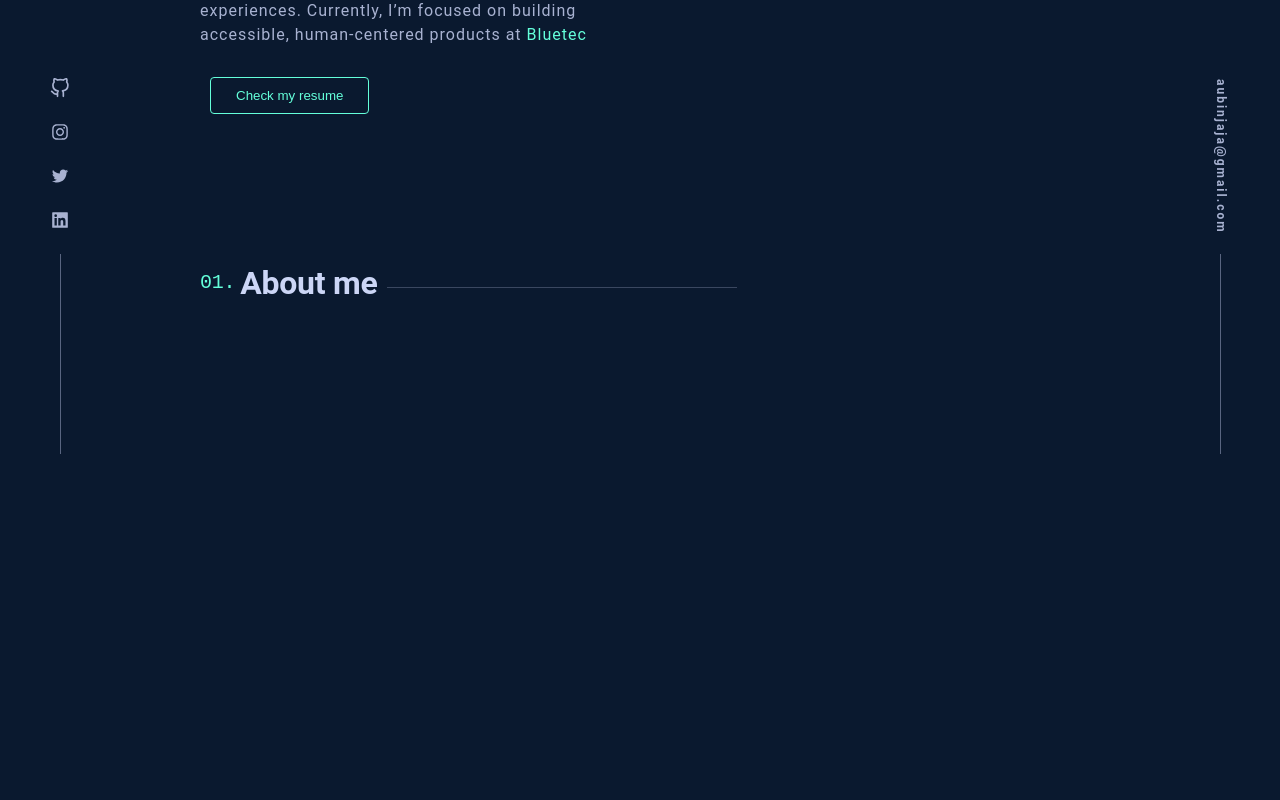
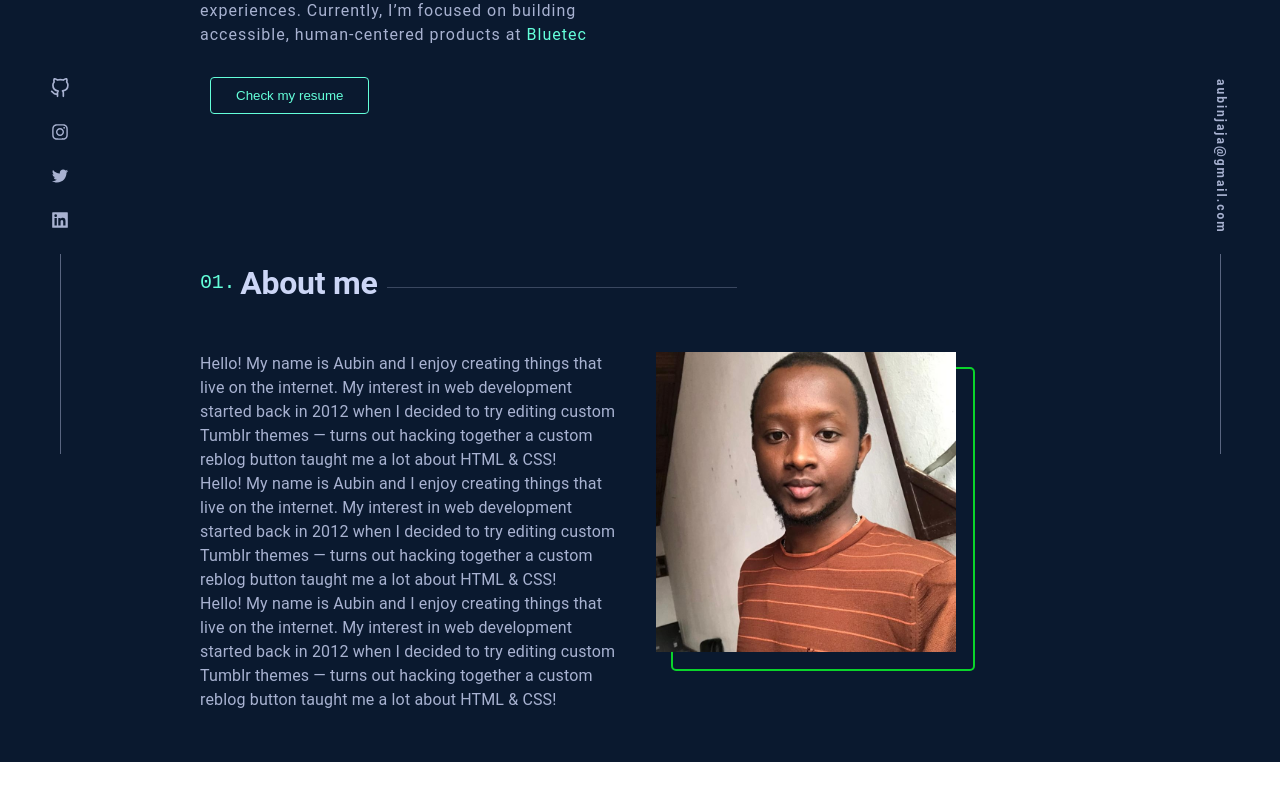
Before and after one commit to sopranoelfuego/aubinishimwe.com, a Next.js app: page / in a window 1280 px wide. Shown: the part 346-1146 px from the top of the page. After the commit the page ends 1108 px from the top, so only its background shows below. Built offline with nearby package versions, Linux system fonts and the light colour scheme.

Commit message:
about me at 50%

```diff
--- a/src/components/AboutMe.tsx
+++ b/src/components/AboutMe.tsx
@@ -1,16 +1,61 @@
-import { Box, Grid,  useTheme } from '@mui/material'
+import { Box, Grid,  styled,  Typography,  useTheme } from '@mui/material'
 import ComponentTitle from '@utils/ComponentTitle'
+import Image from 'next/image'
 import React from 'react'
 
 function AboutMe() {
+
+    const ImageContainer=styled('div')(({ theme})=>({
+        position:"relative",
+        display:"block",
+        "&::before":{
+            content:'"hello friday"',
+            display:"inline-block",
+            width:"300px",
+            height:"300px",
+            transform:"translate(15px,15px)",
+            border:"2px solid #0ad42b",
+            transition:"transform 300ms ease-in",
+            borderRadius:"5px",
+            position: "absolute",
+
+        },
+        "&:hover:before":{
+            transform:"translate(10px,10px)",
+            cursor:"pointer"
+        },
+        "& > img":{
+          filter:"grayscale(80%)"
+        }
+    }))
   return (
-    <Box sx={{height:"100vh",padding:" 50px 150px"}}>
+    <Box sx={{padding:" 50px 150px"}}>
         <ComponentTitle number="01." nameTitle="About me"/>
-     <Grid container>
-     <Grid item>
+    <Box sx={{width:"100%",marginTop:"50px"}}>
+     <Grid container spacing={4}>
+     <Grid item xs={12} md={6}>
+        <Typography>
+        Hello! My name is Aubin and I enjoy creating things that live on the internet. My interest in web development started back in 2012 when I decided to try editing custom Tumblr themes —
+      turns out hacking together a custom reblog button taught me a lot about HTML & CSS!
+        </Typography>
+        <Typography>
+        Hello! My name is Aubin and I enjoy creating things that live on the internet. My interest in web development started back in 2012 when I decided to try editing custom Tumblr themes —
+      turns out hacking together a custom reblog button taught me a lot about HTML & CSS!
+        </Typography>
+
+        <Typography>
+        Hello! My name is Aubin and I enjoy creating things that live on the internet. My interest in web development started back in 2012 when I decided to try editing custom Tumblr themes —
+      turns out hacking together a custom reblog button taught me a lot about HTML & CSS!
+        </Typography>
+
      </Grid>
-     <Grid item></Grid>
+     <Grid item xs={12} md={6} position="relative" >
+        <ImageContainer>
+            <Image src="/aubin.jpeg" width={300}  height={300} />
+        </ImageContainer>
      </Grid>
+     </Grid>
+     </Box>
     </Box>
   )
 }
```
